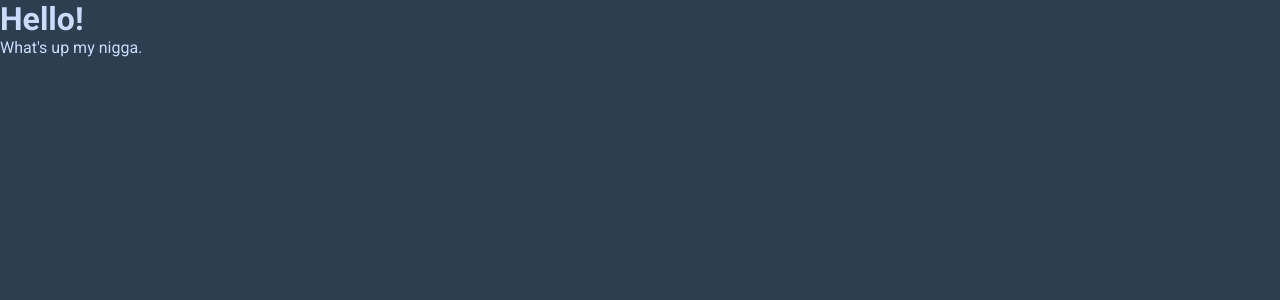
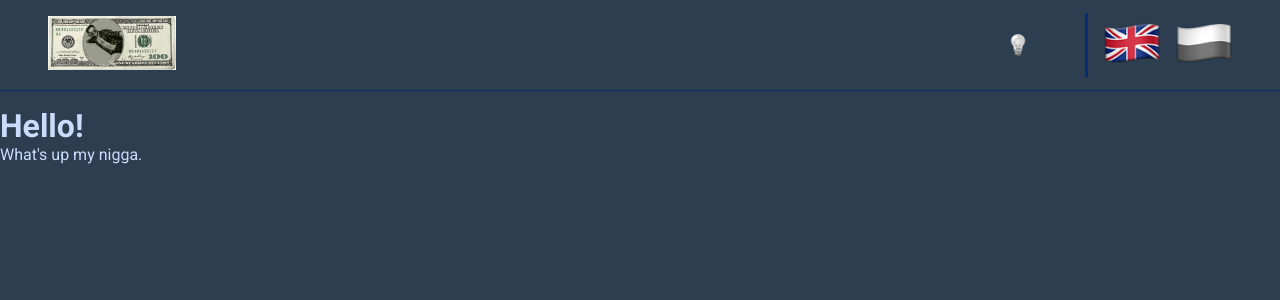
Before and after one commit to KondyKox/DebtTracker, a React (Vite) app: page / in a window 1280 px wide. Shown: the top 300 px of the page. Built offline with nearby package versions, Linux system fonts and the light colour scheme.

Commit message:
responsive navbar & change theme

```diff
--- a/src/App.css
+++ b/src/App.css
@@ -0,0 +1,15 @@
+.btn {
+  width: 3.5em;
+  padding: 1em;
+  border: none;
+  border-radius: 50%;
+  background: none;
+  color: var(--clr-light);
+  font-size: var(--font-md);
+  transition: all 0.3s ease-in-out;
+}
+
+.btn:hover {
+  cursor: pointer;
+  background: var(--clr-red);
+}
--- a/src/App.jsx
+++ b/src/App.jsx
@@ -1,13 +1,50 @@
-import { useState } from "react";
+import { useEffect, useState } from "react";
 import { I18nextProvider, useTranslation } from "react-i18next";
 import i18n from "./i18n";
 import "./App.css";
+import Navbar from "./components/Navbar/Navbar";
+
+// Get your language
+const getLanguage = () => {
+  const storedLanguage = localStorage.getItem("language") || "en";
+  return storedLanguage;
+};
+
+// Get current theme
+const getTheme = () => {
+  const storedTheme = localStorage.getItem("isDarkTheme") || true;
+  return storedTheme;
+};
 
 const App = () => {
   const { t } = useTranslation();
+  const [activeLng, setActiveLng] = useState(getLanguage());
+  const [isDarkTheme, setDarkTheme] = useState(getTheme());
+
+  useEffect(() => {
+    const language = getLanguage();
+    i18n.changeLanguage(language);
+    setActiveLng(language);
+  }, []);
+
+  useEffect(() => {
+    document.body.classList.toggle("light-theme", !isDarkTheme);
+  }, [isDarkTheme]);
+
+  // Change current theme
+  const changeTheme = () => {
+    setDarkTheme(!isDarkTheme);
+    localStorage.setItem("isDarkTheme", isDarkTheme);
+  };
 
   return (
     <I18nextProvider i18n={i18n}>
+      <Navbar
+        activeLng={activeLng}
+        setActiveLng={setActiveLng}
+        isDarkTheme={isDarkTheme}
+        setDarkTheme={changeTheme}
+      />
       <div>
         <h1>{t("greeting")}</h1>
         <p>{t("content")}</p>
--- /dev/null
+++ b/src/components/Navbar/Navbar.css
@@ -0,0 +1,111 @@
+.navbar {
+  position: sticky;
+  width: 100%;
+  display: flex;
+  justify-content: space-between;
+  align-items: center;
+  margin-bottom: 1em;
+  border-bottom: 1px solid var(--clr-blue);
+  z-index: 3;
+}
+
+.mobile__nav {
+  display: flex;
+  flex-direction: column;
+  justify-content: center;
+  align-items: center;
+  position: fixed;
+  top: 10%;
+  left: 0;
+  right: 0;
+  bottom: 0;
+  background: var(--clr-dark);
+  padding: 1em;
+}
+
+.mobile-languages {
+  border-bottom: 3px solid var(--clr-blue);
+  padding-bottom: 0.25em;
+  justify-content: center;
+}
+
+.logo img {
+  max-width: 7.5em;
+  padding: 0.5em;
+}
+
+.languages_list {
+  display: flex;
+  align-items: center;
+  margin: 0 2em;
+  padding: 0 0.5em;
+}
+
+.languages_list img {
+  cursor: pointer;
+  max-width: 7.5em;
+  margin: 1em 0.25em;
+  padding: 0.5em;
+  transition: all 0.3s ease-in-out;
+}
+
+.languages_list img:not(.active) {
+  filter: grayscale(100%);
+}
+
+.languages_list img:hover {
+  filter: grayscale(0) drop-shadow(0 0 1em var(--clr-red));
+}
+
+.theme-toggle-btn {
+  font-size: var(--font-2xl);
+}
+
+.theme-toggle-btn:not(.active) {
+  filter: grayscale(100%);
+}
+
+.theme-toggle-btn:hover {
+  background: none;
+  transform: scale(1.5);
+  filter: grayscale(0) drop-shadow(0 0 0.5em var(--clr-red));
+}
+
+.languages {
+  border-left: 3px solid var(--clr-blue);
+  justify-content: flex-end;
+}
+
+/* md */
+@media (min-width: 768px) {
+  .logo img {
+    max-width: 10em;
+    padding: 1em;
+  }
+
+  .nav__elements {
+    display: flex;
+  }
+
+  .theme-toggle-btn {
+    font-size: var(--font-lg);
+  }
+
+  .languages_list {
+    margin: 0 2em;
+    padding: 0 0.5em;
+  }
+
+  .languages_list img {
+    max-width: 4em;
+    margin: 0 0.25em;
+    padding: 0.25em;
+  }
+}
+
+/* lg */
+@media (min-width: 1024px) {
+  .logo {
+    margin: 0 2em;
+  }
+}
--- /dev/null
+++ b/src/components/Navbar/Navbar.jsx
@@ -0,0 +1,101 @@
+import { useEffect, useState } from "react";
+import i18n from "../../i18n";
+import "./Navbar.css";
+
+const Navbar = ({ activeLng, setActiveLng, isDarkTheme, setDarkTheme }) => {
+  const [windowWidth, setWindowWidth] = useState(window.innerWidth);
+  const [isMenuOpen, setMenuOpen] = useState(false);
+
+  useEffect(() => {
+    const handleResize = () => {
+      setWindowWidth(window.innerWidth);
+    };
+
+    window.addEventListener("resize", handleResize);
+  }, []);
+
+  // Choose your language
+  const changeLanguage = (lng) => {
+    i18n.changeLanguage(lng);
+    localStorage.setItem("language", lng);
+    setActiveLng(lng);
+  };
+
+  // Open / Close side menu
+  const handleMenuToggle = () => {
+    setMenuOpen(!isMenuOpen);
+  };
+
+  return (
+    <nav className="navbar">
+      <div className="logo">
+        <img src="./logo.jpg" alt="Logo" />
+      </div>
+      {windowWidth >= 768 ? (
+        <div className="nav__elements">
+          <button
+            className={`theme-toggle-btn btn ${!isDarkTheme ? "active" : null}`}
+            onClick={setDarkTheme}
+          >
+            💡
+          </button>
+          <ul className="languages languages_list">
+            <li>
+              <img
+                onClick={() => changeLanguage("en")}
+                src="./flags/en.png"
+                alt="English"
+                className={activeLng === "en" ? "active" : null}
+              />
+            </li>
+            <li>
+              <img
+                onClick={() => changeLanguage("pl")}
+                src="./flags/pl.png"
+                alt="Polski"
+                className={activeLng === "pl" ? "active" : null}
+              />
+            </li>
+          </ul>
+        </div>
+      ) : (
+        <button onClick={handleMenuToggle} className="toggle-menu btn">
+          ☰
+        </button>
+      )}
+
+      {/* Mobile side menu */}
+      {isMenuOpen && windowWidth < 768 && (
+        <div className="mobile__nav">
+          <ul className="mobile-languages languages_list">
+            <li>
+              <img
+                onClick={() => changeLanguage("en")}
+                src="./flags/en.png"
+                alt="English"
+                className={activeLng === "en" ? "active" : null}
+              />
+            </li>
+            <li>
+              <img
+                onClick={() => changeLanguage("pl")}
+                src="./flags/pl.png"
+                alt="Polski"
+                className={activeLng === "pl" ? "active" : null}
+              />
+            </li>
+          </ul>
+
+          <button
+            className={`theme-toggle-btn btn ${!isDarkTheme ? "active" : null}`}
+            onClick={setDarkTheme}
+          >
+            💡
+          </button>
+        </div>
+      )}
+    </nav>
+  );
+};
+
+export default Navbar;
--- a/src/index.css
+++ b/src/index.css
@@ -47,6 +47,15 @@ body {
   color: var(--clr-light);
 }
 
+body.light-theme {
+  background: var(--clr-light);
+  color: var(--clr-blue);
+}
+
+ul {
+  list-style-type: none;
+}
+
 /* Scrollbar */
 body::-webkit-scrollbar {
   width: 8px;
```
Also changed, not shown: public/flags/en.png (added), public/flags/pl.png (added).
